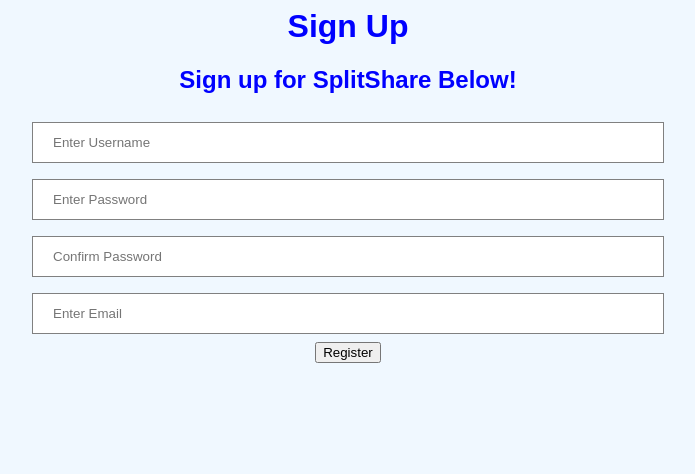
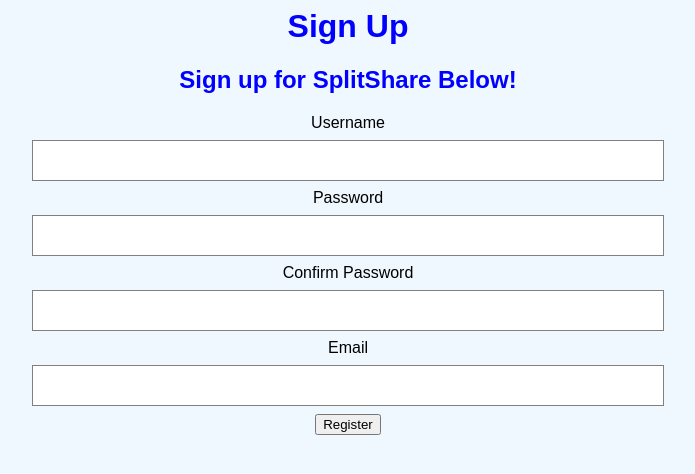
Before and after one commit to senaig97/Project, a Flask app: page /register in a window 1280 px wide. Shown: the top 474 px of the page, without its empty margins (292-987 px from the left). Run offline with Flask 2, Linux system fonts and the light colour scheme.

Commit message:
Altered code in Register.html to use forms.username code and such. Other html files to be looked into

```diff
--- a/app/routes.py
+++ b/app/routes.py
@@ -38,7 +38,7 @@
     return redirect(url_for('home'))
 
 
-@SmartSplitApp.route('/register', methods=["GET", "POST"])
+@SmartSplitApp.route('/register', methods=['GET', 'POST'])
 def register():
     if current_user.is_authenticated:
         return redirect(url_for('home'))
--- a/app/templates/Register.html
+++ b/app/templates/Register.html
@@ -40,35 +40,56 @@
         <div align="center">
             <h1>Sign Up</h1>
 
-            <form action="" method=post class="form-horizontal">
+            <form action="" method="post" class="form-horizontal">
+                {{ form.hidden_tag() }}
                 <h2>Sign up for SplitShare Below! </h2>
                 <div class="control-group">
                     <div class="controls">
-                 <input type="text" id="username" name="username" class="input-xlarge" placeholder="Enter Username" value="{{ request.form.username }}"required>
+                        {{ form.username.label }}<br>
+                        {{ form.username(size=32) }}<br>
+                        {% for error in form.username.errors %}
+                        <span style="color: red;">[{{ error }}]</span>
+                        {% endfor %}
+<!--                    <input type="text" id="username" name="username" class="input-xlarge" placeholder="Enter Username" value="{{ request.form.username }}"required>-->
                     </div>
                  </div>
 
                 <div class="control-group">
                      <div class="controls">
-          <input type="password" id="password" name="password" class="input-xlarge"
-            placeholder="Enter Password" value="{{ request.form.password }}"
-            required>
+                        {{ form.password.label }}<br>
+                        {{ form.password(size=32) }}<br>
+                        {% for error in form.password.errors %}
+                            <span style="color: red;">[{{ error }}]</span>
+                        {% endfor %}
+    <!--                <input type="password" id="password" name="password" class="input-xlarge"-->
+    <!--                placeholder="Enter Password" value="{{ request.form.password }}"-->
+    <!--                required>-->
                     </div>
                 </div>
 
                 <div class="control-group">
                     <div class="controls">
-          <input type="password" id="confirmPassword" name="confirmPassword" class="input-xlarge"
-            placeholder="Confirm Password" value="{{ request.form.confirmPassword }}"
-            required>
+                        {{ form.confirmPassword.label }}<br>
+                        {{ form.confirmPassword(size=32) }}<br>
+                        {% for error in form.confirmPassword.errors %}
+                            <span style="color: red;">[{{ error }}]</span>
+                        {% endfor %}
+    <!--                    <input type="password" id="confirmPassword" name="confirmPassword" class="input-xlarge"-->
+    <!--                    placeholder="Confirm Password" value="{{ request.form.confirmPassword }}"-->
+    <!--                    required>-->
                     </div>
                 </div>
 
                 <div class="control-group">
                     <div class="controls">
-          <input type="email" id="email" name="email" class="input-xlarge"
-            placeholder="Enter Email" value="{{ request.form.email }}"
-            required>
+                        {{ form.email.label }}<br>
+                        {{ form.email(size=64) }}<br>
+                        {% for error in form.email.errors %}
+                            <span style="color: red;">[{{ error }}]</span>
+                        {% endfor %}
+    <!--                <input type="email" id="email" name="email" class="input-xlarge"-->
+    <!--                placeholder="Enter Email" value="{{ request.form.email }}"-->
+    <!--                required>-->
                     </div>
                 </div>
 
```
Also changed, not shown: app/app.db. Lines whose indentation alone changed are shown as unchanged.
